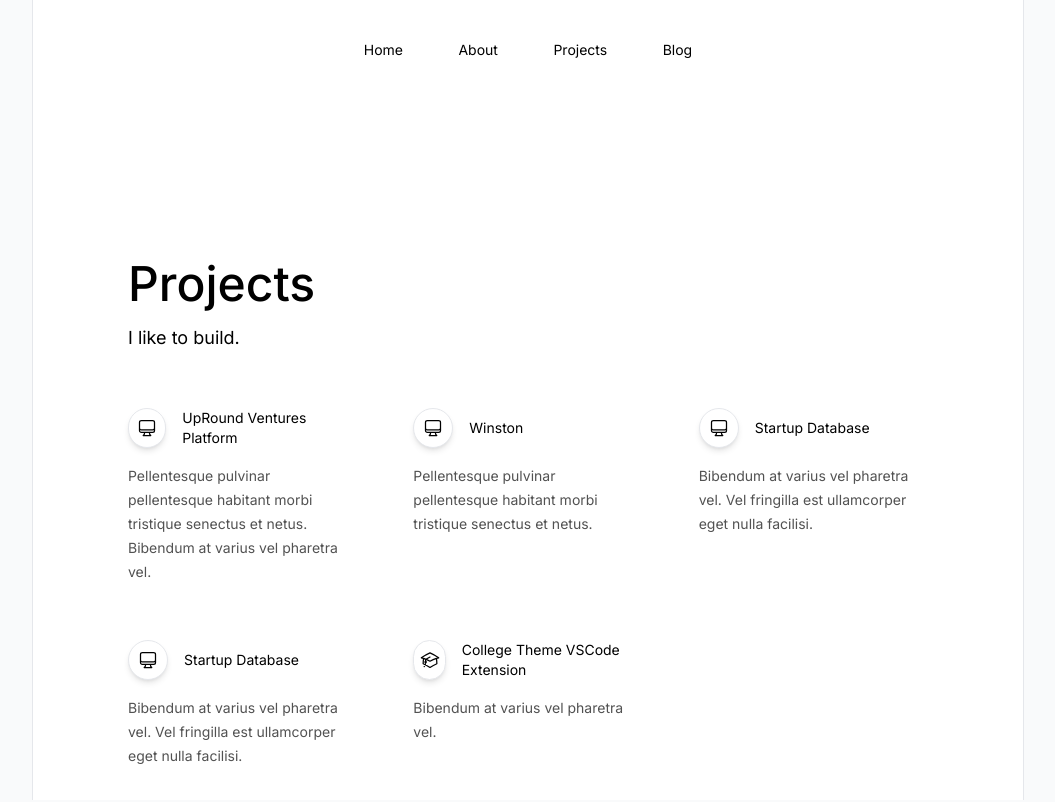
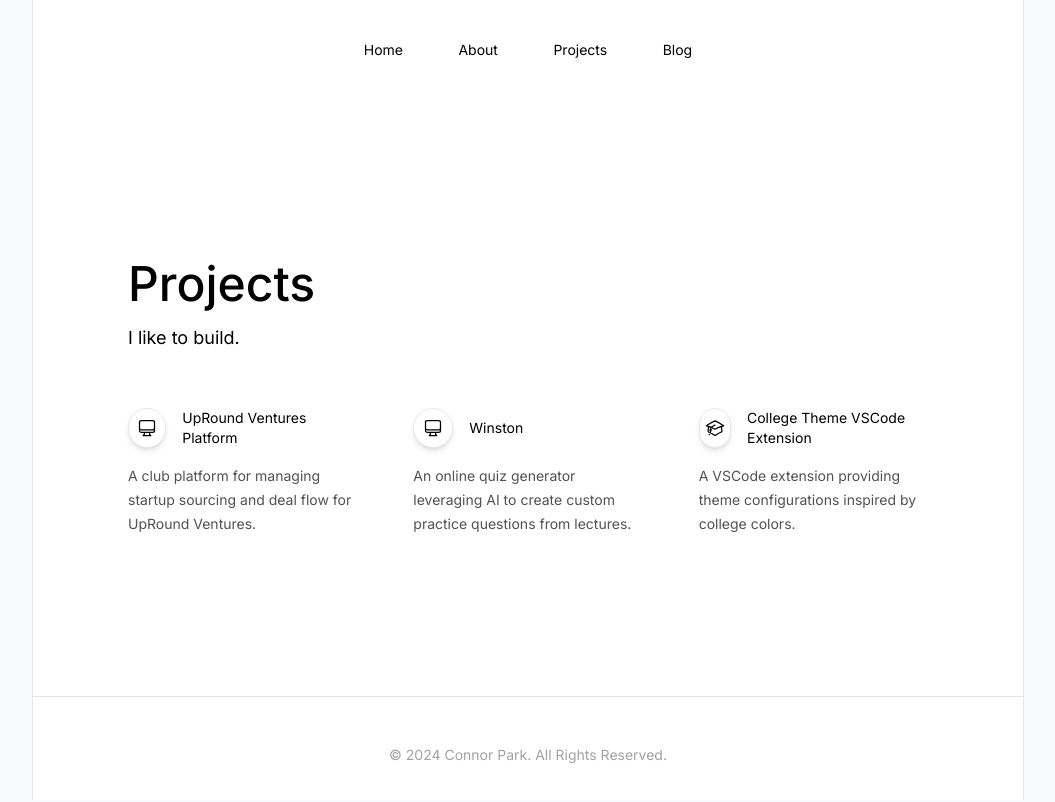
Before and after one commit to connorpark24/connorpark.dev, a Next.js app: page /projects in a window 1280 px wide. Shown: the top 802 px of the page, without its empty margins (112-1167 px from the left). Built offline with nearby package versions, Linux system fonts and the light colour scheme.

Commit message:
update projects

```diff
--- a/src/app/about/page.tsx
+++ b/src/app/about/page.tsx
@@ -67,6 +67,20 @@
                 </div>
                 <p className="text-sm dark:text-white">Cooking</p>
               </div>
+              <div className="flex flex-row gap-x-4 items-center">
+                <div className="rounded-full w-10 h-10 shadow-md dark:shadow-blue-800 shadow-blue-200 flex items-center justify-center">
+                  <p className="text-xl">🏈</p>
+                </div>
+                <p className="text-sm dark:text-white">
+                  NCAA Football (Go Blue!)
+                </p>
+              </div>
+              <div className="flex flex-row gap-x-4 items-center">
+                <div className="rounded-full w-10 h-10 shadow-md dark:shadow-blue-800 shadow-blue-200 flex items-center justify-center">
+                  <p className="text-xl">📱</p>
+                </div>
+                <p className="text-sm dark:text-white">Tech</p>
+              </div>
             </div>
           </Card>
         </div>
--- a/src/app/projects/projectData.tsx
+++ b/src/app/projects/projectData.tsx
@@ -16,34 +16,21 @@
     link: "https://google.com",
     title: "UpRound Ventures Platform",
     description:
-      "Pellentesque pulvinar pellentesque habitant morbi tristique senectus et netus. Bibendum at varius vel pharetra vel.",
+      "A club platform for managing startup sourcing and deal flow for UpRound Ventures.",
     icon: <ComputerDesktopIcon className="w-5 h-5 dark:text-white" />,
   },
   {
     link: "https://google.com",
     title: "Winston",
     description:
-      "Pellentesque pulvinar pellentesque habitant morbi tristique senectus et netus.",
-    icon: <ComputerDesktopIcon className="w-5 h-5 dark:text-white" />,
-  },
-  {
-    link: "https://google.com",
-    title: "Startup Database",
-    description:
-      "Bibendum at varius vel pharetra vel. Vel fringilla est ullamcorper eget nulla facilisi.",
-    icon: <ComputerDesktopIcon className="w-5 h-5 dark:text-white" />,
-  },
-  {
-    link: "https://google.com",
-    title: "Startup Database",
-    description:
-      "Bibendum at varius vel pharetra vel. Vel fringilla est ullamcorper eget nulla facilisi.",
+      "An online quiz generator leveraging AI to create custom practice questions from lectures.",
     icon: <ComputerDesktopIcon className="w-5 h-5 dark:text-white" />,
   },
   {
     link: "https://google.com",
     title: "College Theme VSCode Extension",
-    description: "Bibendum at varius vel pharetra vel.",
+    description:
+      "A VSCode extension providing theme configurations inspired by college colors.",
     icon: <AcademicCapIcon className="w-5 h-5 dark:text-white" />,
   },
 ];
```
